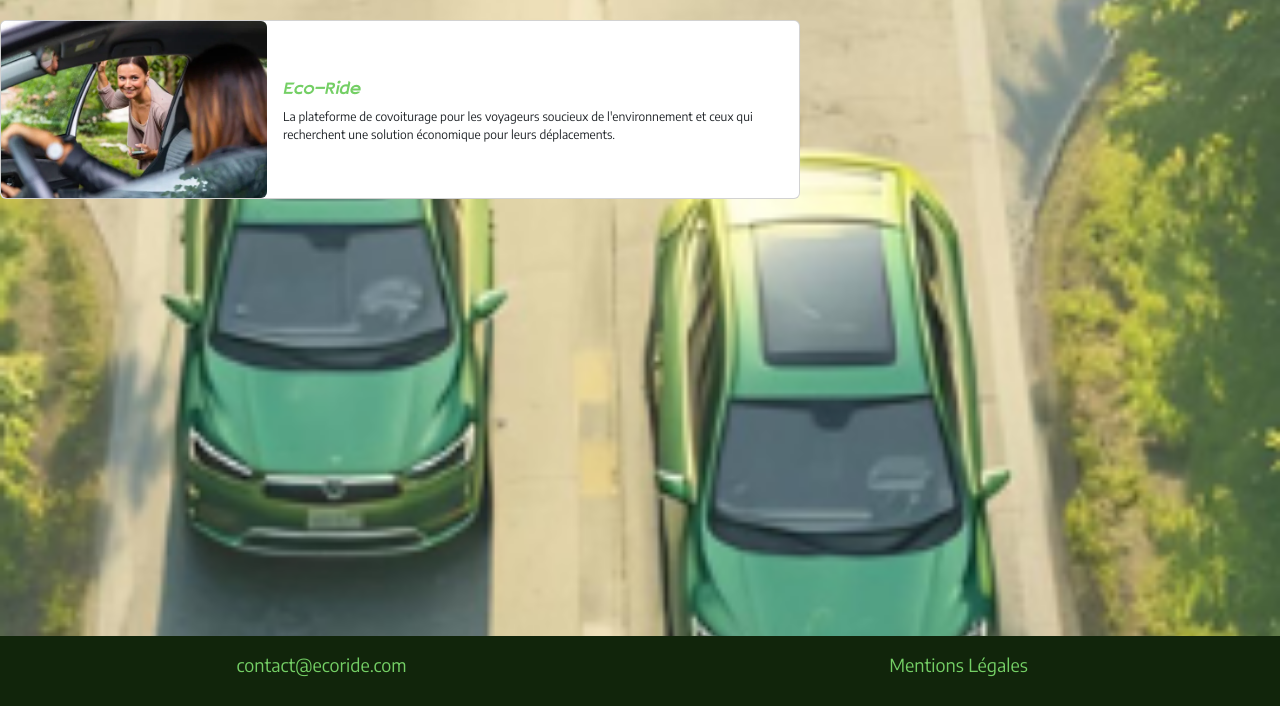
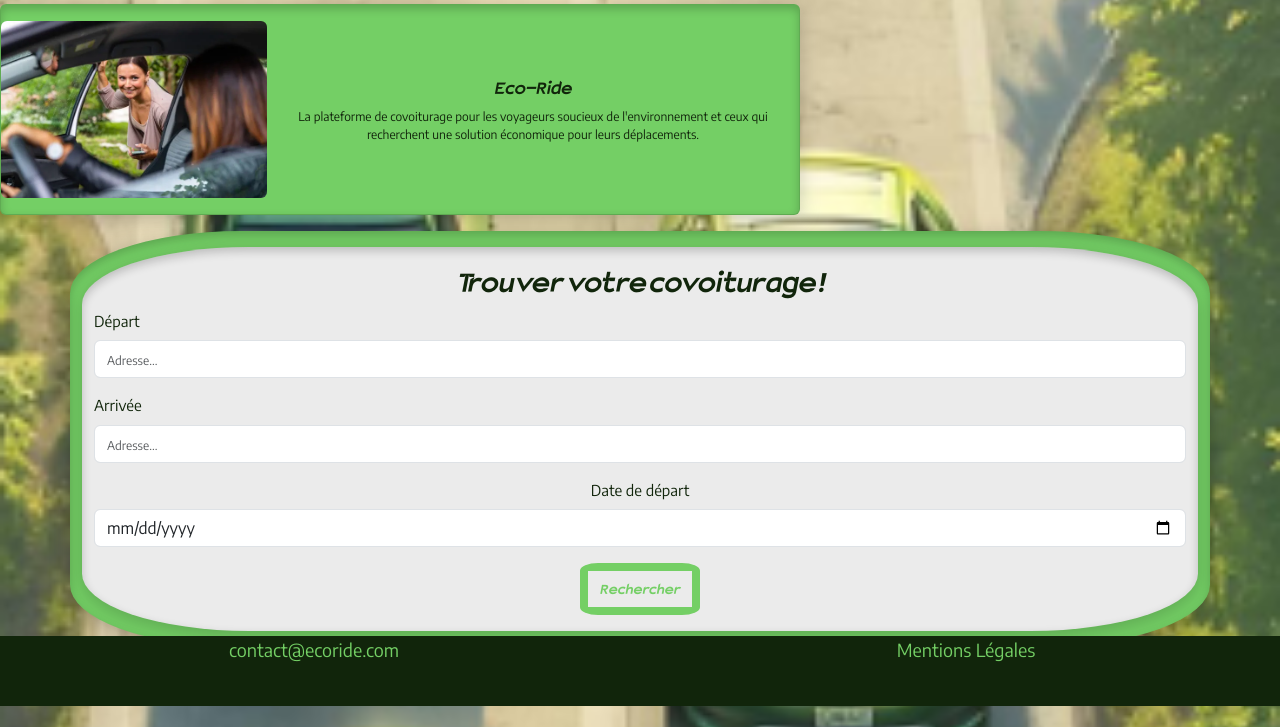
Before and after one commit to HenriFerry38/EcoRidevf, a website with bundled scripts: page index.html in a window 1280 px wide. Shown: the part 94-821 px from the top of the page. Before the commit the page ends 800 px from the top, so only its background shows below. Built offline with nearby package versions, Linux system fonts and the light colour scheme; files whose address does not match are found by name.

Commit message:
Modifs Acceuil, page de connexion

```diff
--- a/Router/allRoutes.js
+++ b/Router/allRoutes.js
@@ -3,7 +3,7 @@ import Route from "./Route.js";
 export const allRoutes = [
     new Route("/", "Accueil", "/pages/home.html"),
     new Route("/Covoiturages", "Covoiturages", "/pages/covoiturages.html"),
-    new Route("/Connexion", "Connexion", "/pages/connexion.html"),
+    new Route("/Connexion", "Connexion", "/pages/signin.html"),
     new Route("/Contact", "Contact", "/pages/contact.html"),
 ];
 //Le titre s'affiche comme ceci : Route.titre - websitename
--- a/pages/home.html
+++ b/pages/home.html
@@ -1,13 +1,38 @@
-<div class="card mt-3 align-center" style="max-width: 800px;">
+<div class="card align-center bg-primary pt-3 pb-3 mb-3" style="max-width: 800px;">
   <div class="row g-0 align-items-center">
     <div class="col-4">
       <img src="/assets/images/covoiturage.webp" class="img-fluid rounded" alt="covoiturage" >
     </div>
     <div class="col-8">
       <div class="card-body">
-        <h5 class="card-title text-primary">Eco-Ride</h5>
-        <p class="card-text">La  plateforme de covoiturage pour les voyageurs soucieux de l'environnement et ceux qui recherchent une solution économique pour leurs déplacements.</p>
+        <h5 class="card-title text-dark text-center">Eco-Ride</h5>
+        <p class="card-text text-dark text-center">La  plateforme de covoiturage pour les voyageurs soucieux de l'environnement et ceux qui recherchent une solution économique pour leurs déplacements.</p>
       </div>
     </div>
   </div>
 </div>
+<div class="container bg-primary pt-3 pb-3 mb-3">
+    <div class="container bg-light">
+        <div class="text-center pt-3 text-dark">
+            <h2>Trouver      votre      covoiturage     !</h2>
+        </div>
+        <form>
+            <div class="mb-3">
+            <label for="Ville1Input" class="form-label">Départ</label>
+            <input type="adresse" class="form-control" id="Ville1Input" placeholder="Adresse..." name="Départ">
+            </div>
+            <div class="mb-3">
+            <label for="Ville2Input" class="form-label">Arrivée</label>
+            <input type="adresse" class="form-control" id="Ville2Input" placeholder="Adresse..." name="Arrivée">
+            </div>
+            <div class="text-center">
+              <div class="mb-3">
+              <label for="DateDepart" class="form-label">Date de départ</label>
+              <input type="date" class="form-control" id="DateDepart" name="DateDepart">
+              </div>
+            </div>
+            <div class="text-center">
+                <button type="submit" class="btn btn-light text-primary mb-3">Rechercher</button>
+            </div>
+        </form>
+</div>
--- a/scss/main.scss
+++ b/scss/main.scss
@@ -33,8 +33,8 @@ main{
 }
 
 footer.footer{
-    padding: 15px;
-    position: absolute;
+    padding: 0;
+    position: fixed;
     bottom: 0;
     width: 100%;
     height: 70px;
@@ -50,6 +50,8 @@ p{
     font-size: 10px;
 }
 .card{
+    box-shadow: inset 0px 4px 10px rgba(0, 0, 0, 0.2);
+    filter: drop-shadow(0px 4px 10px rgba(0, 0, 0, 0.2));
     .card-text{
         font-family: $font-family-serif;
         font-size: 12px;
@@ -66,3 +68,32 @@ nav{
   background-size: auto;
   background-position: center;
 }
+
+form{
+    .form-label{
+        font-family: $font-family-serif;
+        font-size: 15px;
+        color: $dark;
+    }
+     .form-control::placeholder{
+        font-family: $font-family-serif;
+        font-size: 12px;
+
+     }
+}
+
+.btn-light{
+    border: 8px solid #74CF65;
+    border-radius: 15%;
+}
+
+.container{
+    border-radius: 15%;
+    box-shadow: inset 0px 4px 10px rgba(0, 0, 0, 0.2);
+    filter: drop-shadow(0px 4px 10px rgba(0, 0, 0, 0.2));
+}
+
+input{
+    font-family: $font-family-serif;
+    font-size: 12px;
+}
```
Also changed, not shown: pages/connexion.html (deleted, +0 -1 lines), pages/signin.html (added, +25 -0 lines), scss/main.css, 1 other file.
